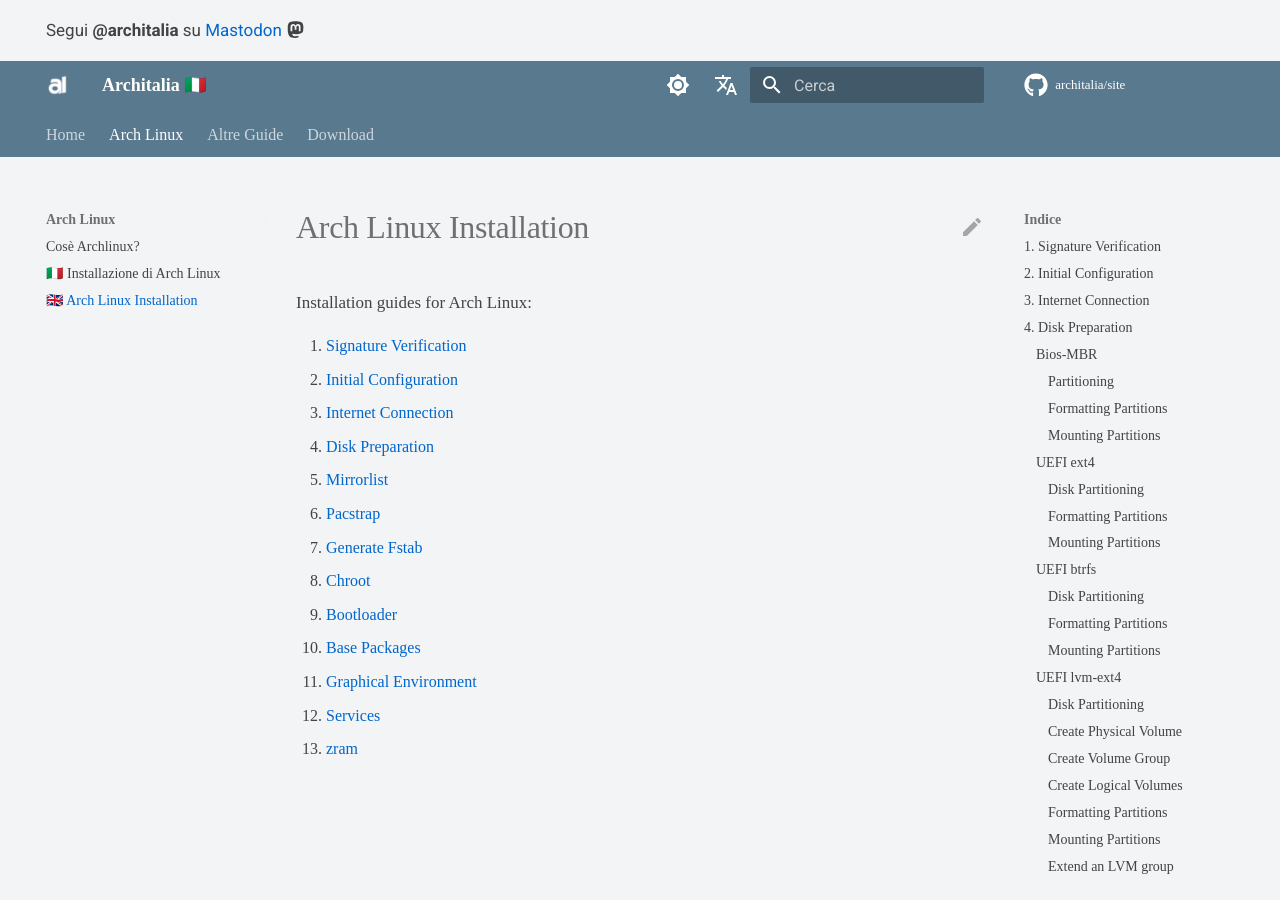
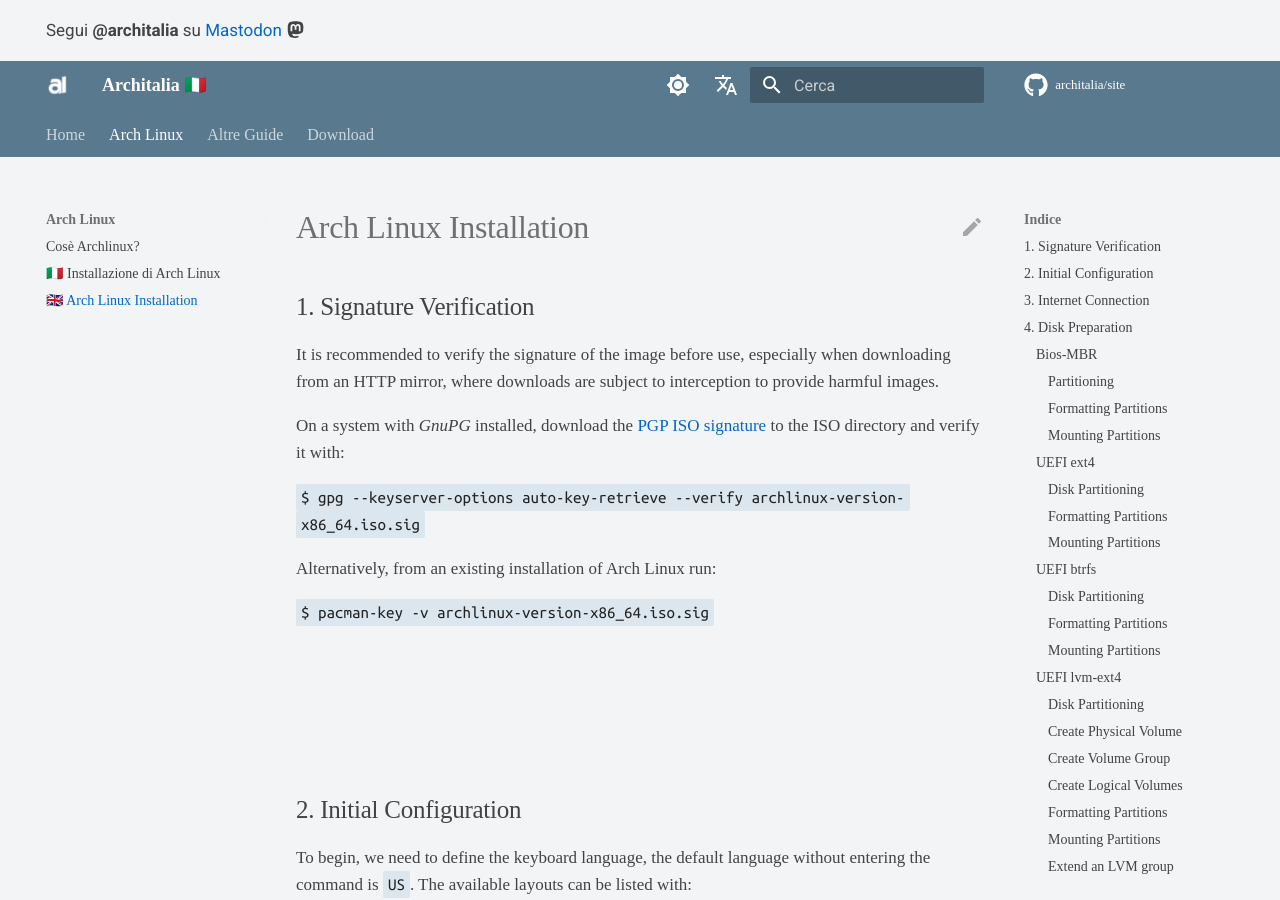
Before and after one commit to ArchItalia/site, an MkDocs documentation site: the page built from docs/en/Archlinux-Guide/guide.md, in a window 1280 px wide and 900 px high. Built offline with MkDocs 1.6.1 and Material for MkDocs 9.7.7, drawn with Linux system fonts in a browser that asks for light colours; comment, search, counter and statistics services are not loaded; the version menu is left out.

Commit message:
Update guide.md

```diff
--- a/docs/en/Archlinux-Guide/guide.md
+++ b/docs/en/Archlinux-Guide/guide.md
@@ -1,22 +1,5 @@
 # Arch Linux Installation
 
-Installation guides for Arch Linux:
-
-1.  [Signature Verification](#1-signature-verification)
-2.  [Initial Configuration](#2-initial-configuration)
-3.  [Internet Connection](#3-internet-connection)
-4.  [Disk Preparation](#4-disk-preparation)
-5.  [Mirrorlist](#5-mirrorlist)
-6.  [Pacstrap](#6-pacstrap)
-7.  [Generate Fstab](#7-generate-fstab)
-8.  [Chroot](#8-chroot)
-9.  [Bootloader](#9-bootloader)
-10. [Base Packages](#10-base-packages)
-11. [Graphical Environment](#11-graphical-environment)
-12. [Services](#12-services)
-13. [zram](#13-zram)
-
-<br><br><br><br>
 
 ## 1. Signature Verification
 
```
